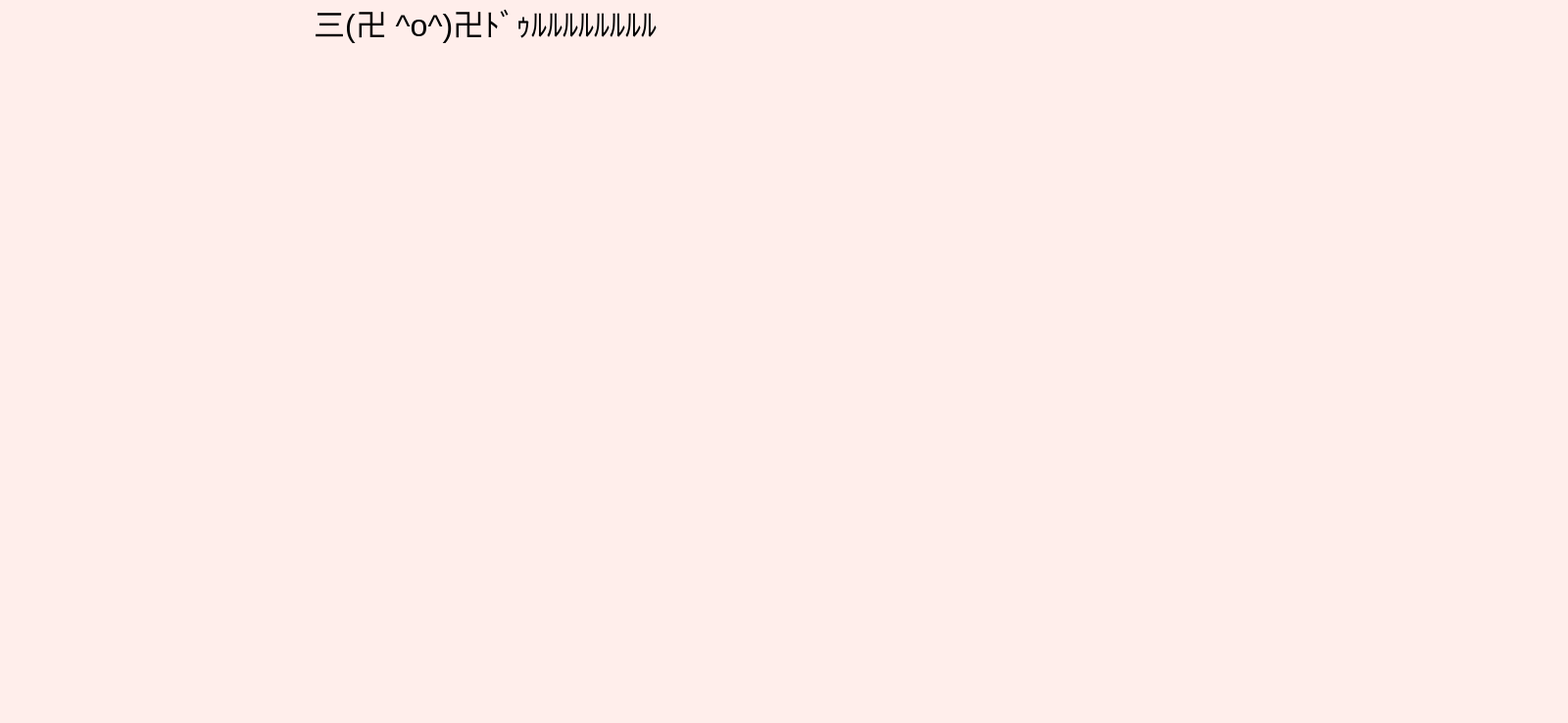
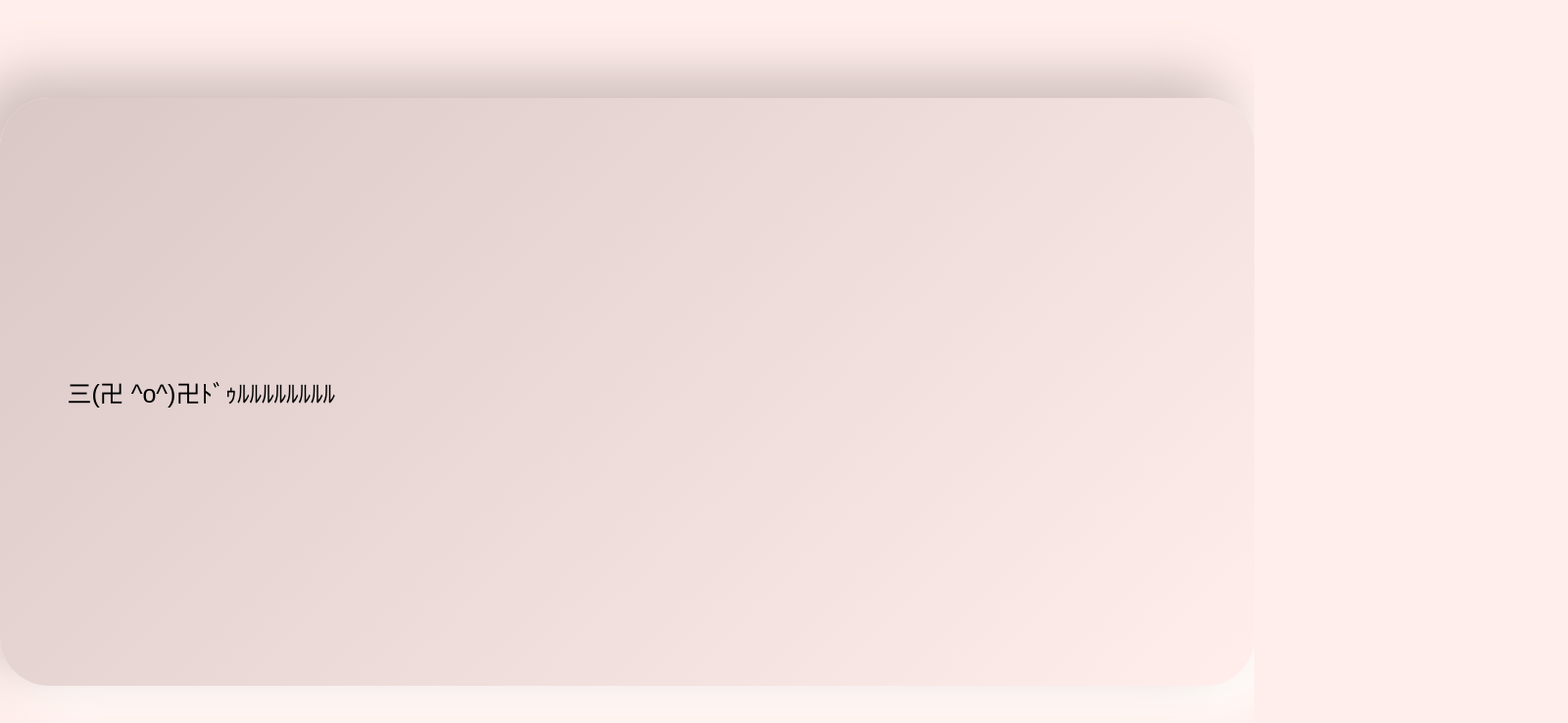
Before and after one commit to vlapwd/dululuism, a plain HTML site: page index.html in a window 1280 px wide. Shown: the whole page at 98% size, 1600 px wide, since content can reach past the window. Drawn offline with Linux system fonts and the light colour scheme; some packages are replaced by stand-ins of ours.

Commit message:
枠つけて真ん中にしたらおかしくなった

```diff
--- a/style.scss
+++ b/style.scss
@@ -1,12 +1,22 @@
-body{
+html, body{
+    width: 100%;
     height: 100%;
-    font-size: 2rem;
+    font-size: 1.25rem;
     background:#ffeeeb;
+    display: flex;
+    align-items: center;
 }
 
 .dululu{
     width: 100%;
+    height: 75%;
+    display: flex;
+    align-items: center;
     font-family:sans-serif;
+    border-radius: 50px;
+    background: linear-gradient(315deg, #ffeeeb, #d9c8c6);
+    box-shadow: -23px -23px 55px #cdbdbb,
+                 23px 23px 55px #fffffd;
     &__box{
       animation: idou 4s linear infinite;
     }
```
Also changed, not shown: index.html (+1 -1 lines), style.css, 1 other file.
